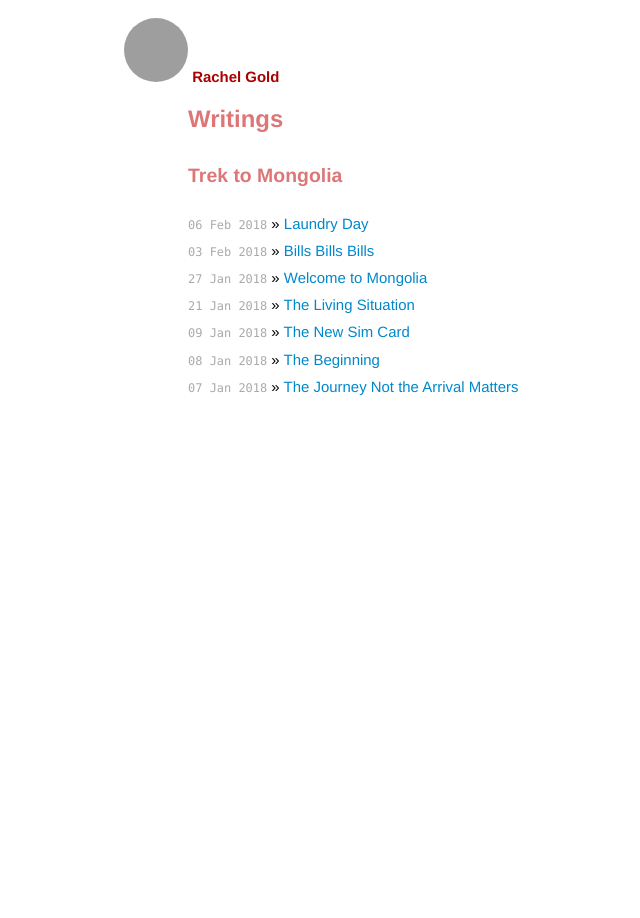
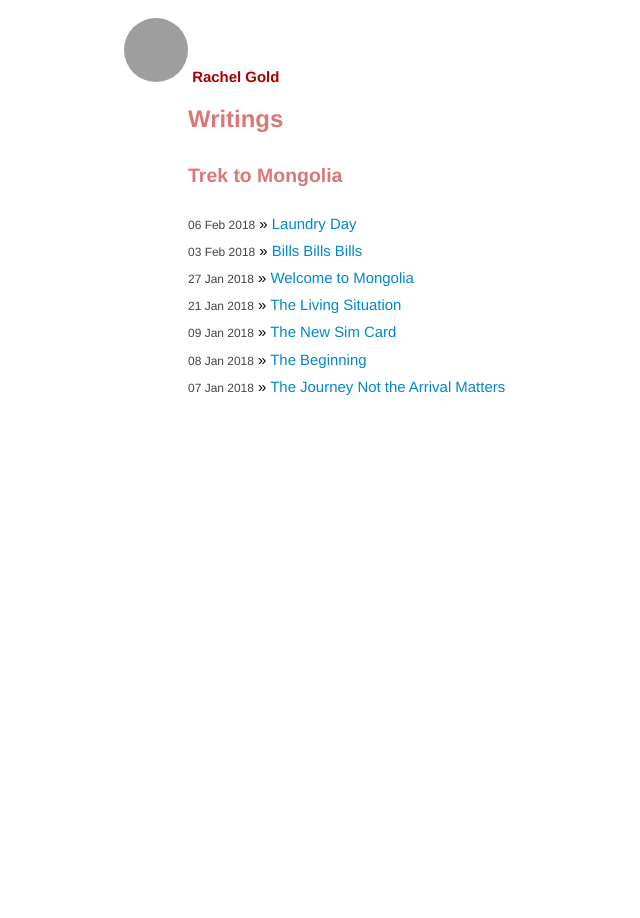
Before and after one commit to rachelgold/rachelgold.github.io, a Jekyll site: the page built from writings/index.html, in a window 1280 px wide. Shown: the whole page, without its empty margins (138-778 px from the left). Built offline with Jekyll 4.4.1, drawn with Linux system fonts in a browser that asks for light colours; grey boxes are pictures that could not be loaded.

Commit message:
Reset date font back to normal

```diff
--- a/css/main.css
+++ b/css/main.css
@@ -144,8 +144,7 @@ section .section-writings {
 }
 
 .posts span {
-  color: #aaa;
-  font-family: Monaco, "Courier New", monospace;
+  color: #444;
   font-size: 80%;
 }
 
```
